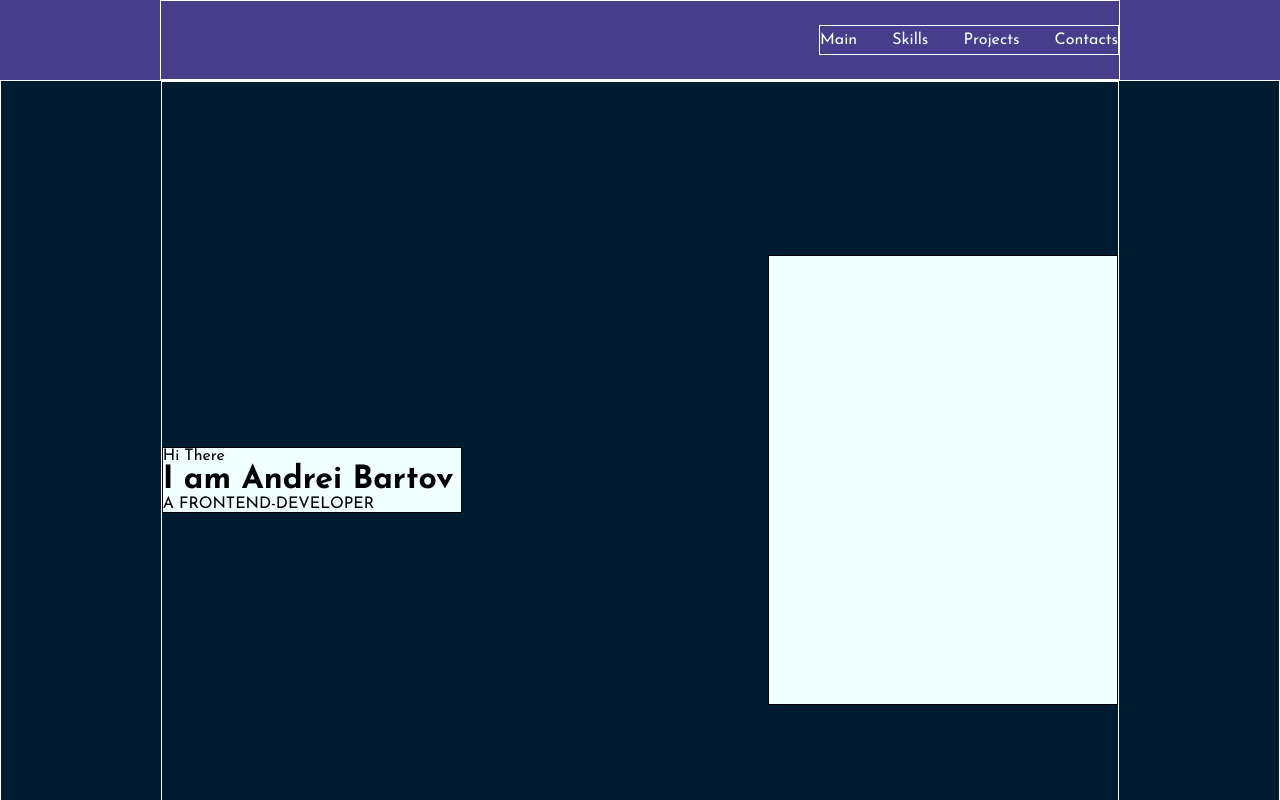
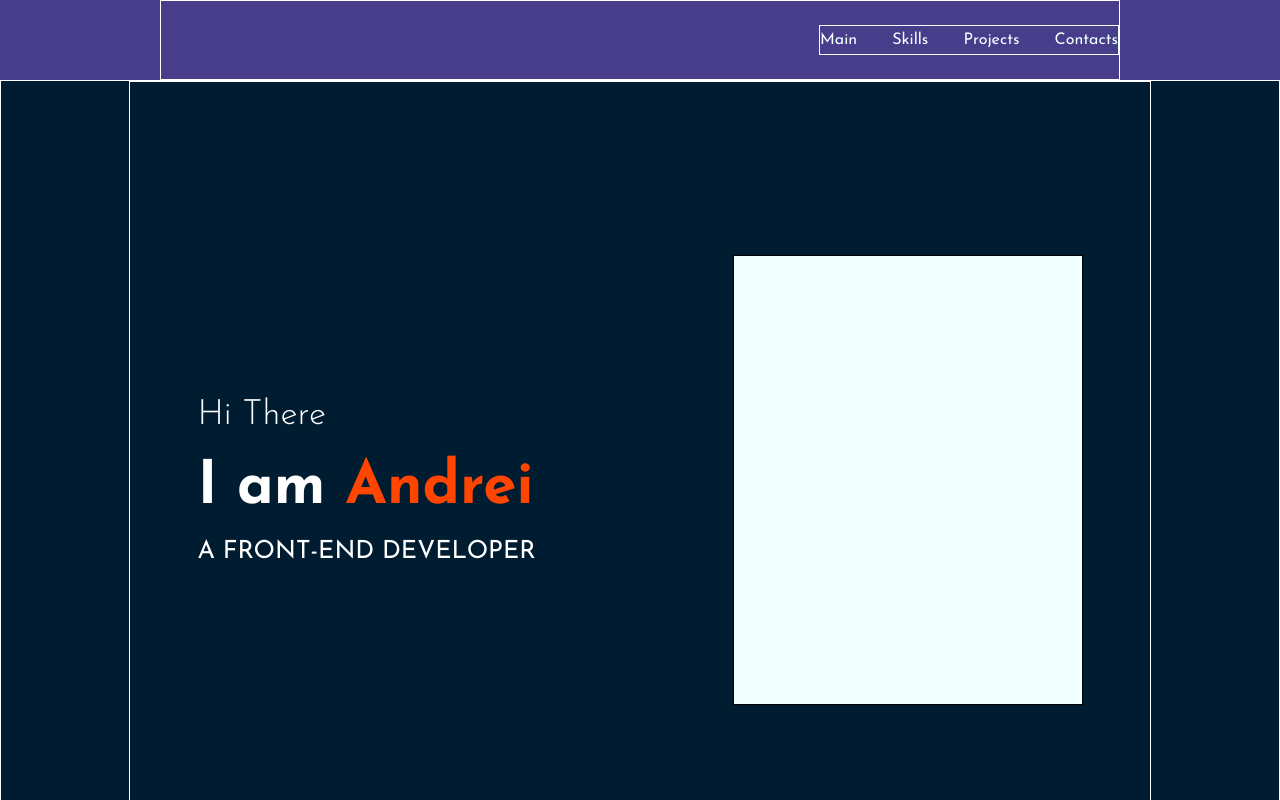
Before and after one commit to andbudha/my_portfolio, a React (Create React App) app: page / in a window 1280 px wide. Shown: the top 800 px of the page. Built offline with nearby package versions, Linux system fonts and the light colour scheme.

Commit message:
Main com. styles updated

```diff
--- a/src/main/Main.jsx
+++ b/src/main/Main.jsx
@@ -7,9 +7,9 @@ export const Main = () => {
         <div className={styles.main}>
             <div className={styles.main_container}>
                 <div className={styles.greeting}>
-                    <span>Hi There</span>
-                    <h1>I am Andrei Bartov</h1>
-                    <p>A FRONTEND-DEVELOPER</p>
+                    <span className={styles.greeting_span}>Hi There</span>
+                    <h1>I am <span className={styles.name}>Andrei</span></h1>
+                    <span className={styles.position_span}>A FRONT-END DEVELOPER</span>
                 </div>
                 <div className={styles.main_img}></div>
             </div>
--- a/src/main/Main.module.css
+++ b/src/main/Main.module.css
@@ -17,19 +17,38 @@
 .main_container {
     border: 1px solid white;
     height: 100%;
-    width: 75%;
+    width: 80%;
     display: flex;
-    justify-content: space-between;
+    justify-content: space-around;
     align-items: center;
     flex-wrap: wrap;
 
 }
 
 .greeting {
-    width: 300px;
-    background-color: azure;
-    border: 1px solid black;
+    width: 400px;
     font-family: 'Josefin Sans', sans-serif;
+    color: #ffffff;
+    line-height: 1.5;
+}
+
+.greeting_span {
+    font-size: 35px;
+    font-weight: 300;
+}
+
+.greeting h1 {
+    font-size: 60px;
+    font-weight: 700;
+}
+
+.position_span {
+    font-size: 25px;
+    font-weight: 400;
+}
+
+.name {
+    color: #ff4500;
 }
 
 .main_img {
@@ -52,3 +71,37 @@
         text-align: center;
     }
 }
+
+@media screen and (max-width: 520px) {
+    .greeting {
+        width: 250px;
+    }
+
+    .main_img {
+        width: 300px;
+        height: 400px;
+    }
+}
+
+@media screen and (max-width: 360px) {
+    .main {
+        height: 90vh;
+    }
+
+    .main_container {
+        text-align: center;
+        display: flex;
+        flex-direction: column;
+        justify-content: center;
+        align-items: center;
+    }
+
+    .greeting {
+        width: 200x;
+    }
+
+    .main_img {
+        width: 220px;
+        height: 300px;
+    }
+}
--- a/src/projects/project/Project.module.css
+++ b/src/projects/project/Project.module.css
@@ -5,7 +5,6 @@
 }
 
 .project_box {
-    border: 1px solid;
     background-color: #16224b;
     width: 400px;
     height: 400px;
@@ -17,7 +16,6 @@
 }
 
 .img_container {
-    border: 1px solid;
     min-height: 60%;
     min-width: 100%;
     display: flex;
```
